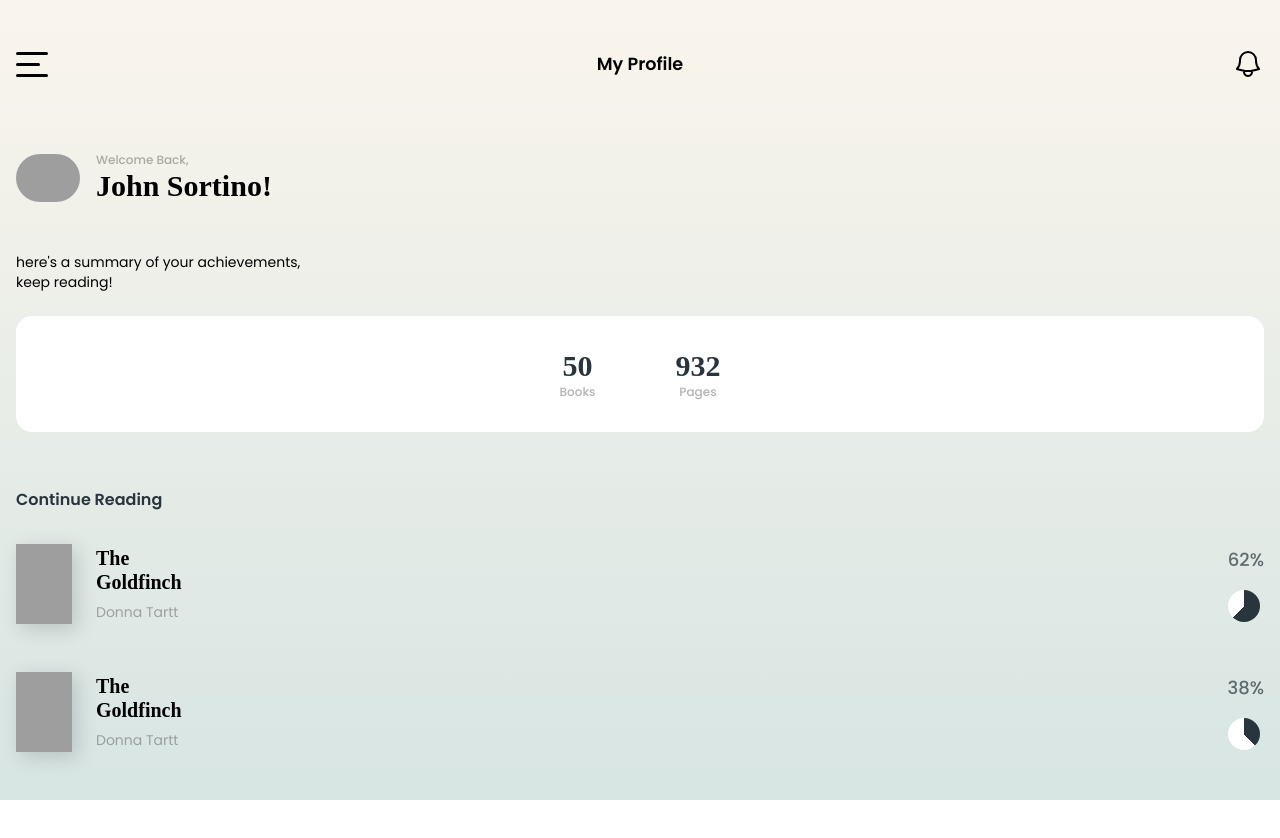
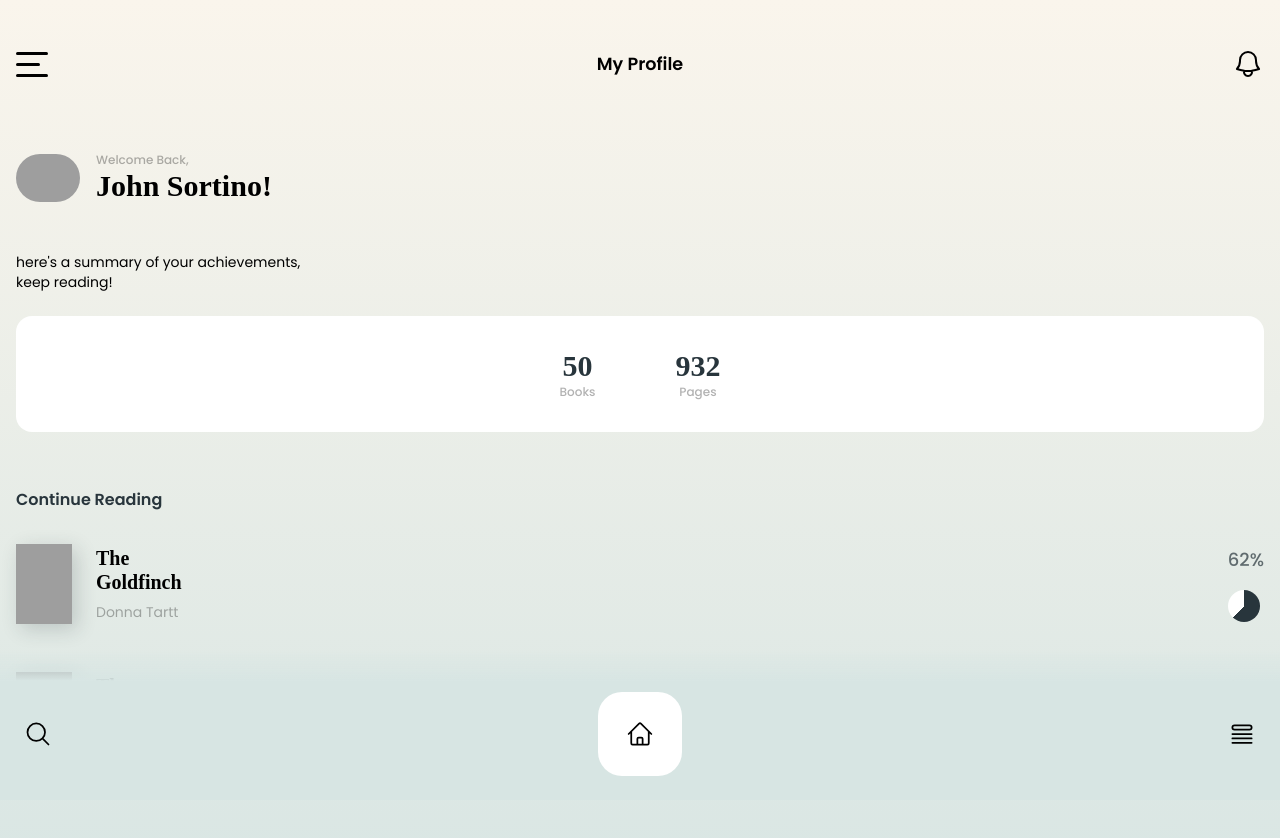
Before and after one commit to Amr-rgb/shelf, a React (Vite) app: page / in a window 1280 px wide. Shown: the top 838 px of the page. Before the commit the page ends 800 px from the top, so only its background shows below. Built offline with nearby package versions, Linux system fonts and the light colour scheme; grey boxes are pictures that could not be loaded; a web font is replaced by a local one.

Commit message:
adding navbar

```diff
--- a/src/App.tsx
+++ b/src/App.tsx
@@ -1,13 +1,15 @@
 import { Header } from "./components/Header";
 import { Main } from "./components/Main";
 import { Latest } from "./components/Latest";
+import { Navbar } from "./components/Navbar";
 
 function App() {
   return (
-    <div className="App px-4 py-8">
+    <div className="App px-4 py-8 pb-44">
       <Header />
       <Main />
       <Latest />
+      <Navbar />
     </div>
   );
 }
--- /dev/null
+++ b/src/components/Navbar.tsx
@@ -0,0 +1,25 @@
+import {
+  HomeIcon,
+  MagnifyingGlassIcon,
+  QueueListIcon,
+} from "@heroicons/react/24/outline";
+
+export const Navbar = () => {
+  return (
+    <div className="nav py-4 pb-6 fixed bottom-0 left-0 right-0">
+      <div className="px-4 flex items-center justify-between">
+        <div className="rounded-3xl cursor-pointer">
+          <MagnifyingGlassIcon className="p-2 w-11" />
+        </div>
+
+        <div className="bg-white p-5 rounded-3xl">
+          <HomeIcon className="p-2 w-11" />
+        </div>
+
+        <div className="rounded-3xl cursor-pointer">
+          <QueueListIcon className="p-2 w-11" />
+        </div>
+      </div>
+    </div>
+  );
+};
--- a/src/index.css
+++ b/src/index.css
@@ -4,6 +4,11 @@
 
 @layer components {
   body {
-    @apply h-screen bg-gradient-to-b from-offWhite to-lightGreen font-poppins;
+    @apply min-h-screen bg-gradient-to-b from-offWhite to-lightGreen font-poppins;
+  }
+
+  .nav:before {
+    @apply -z-10 content-[''] absolute bottom-0 h-[120%] w-full;
+    background: linear-gradient(to top, #d7e5e3 80%, transparent 100%);
   }
 }
```
